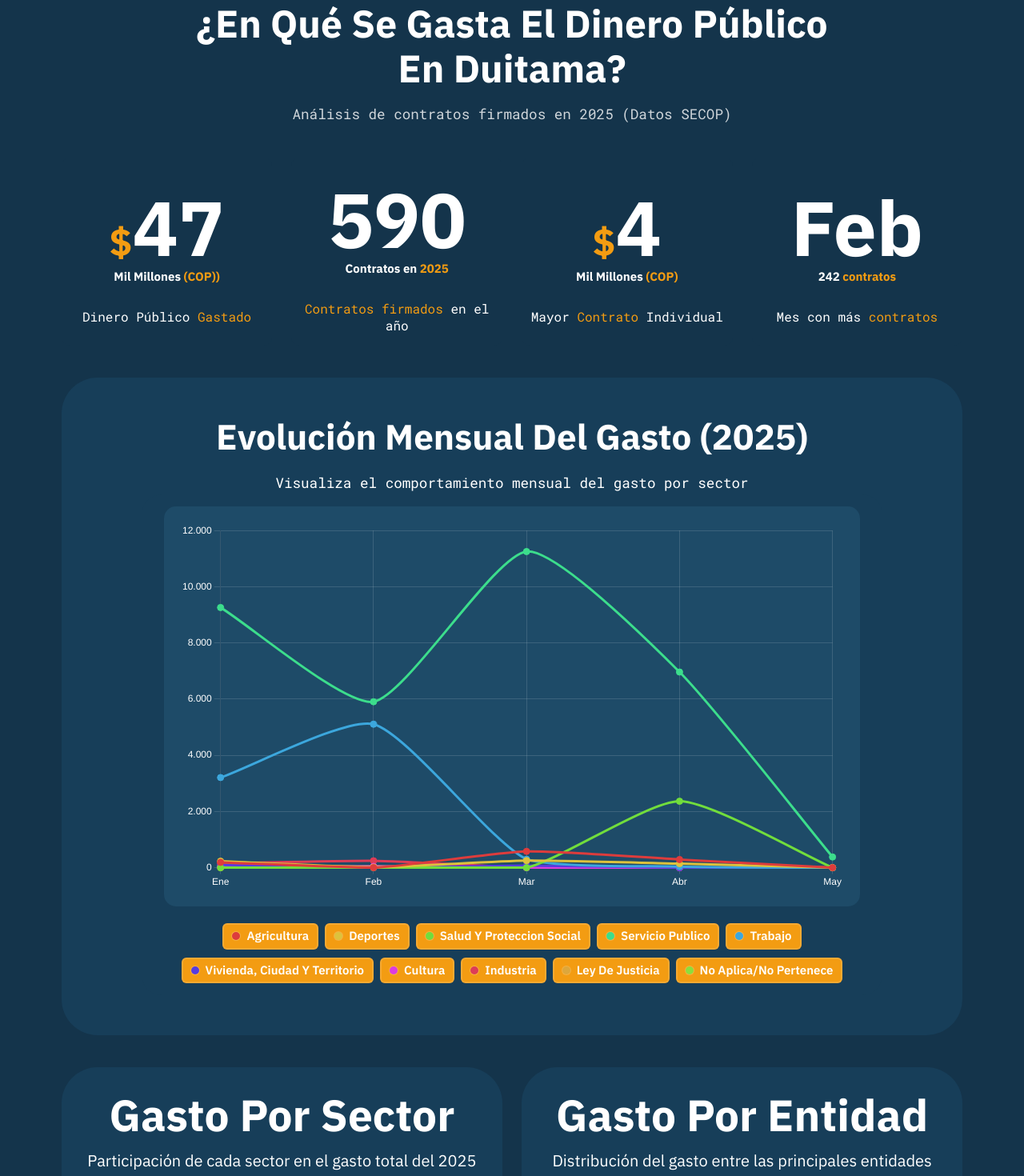
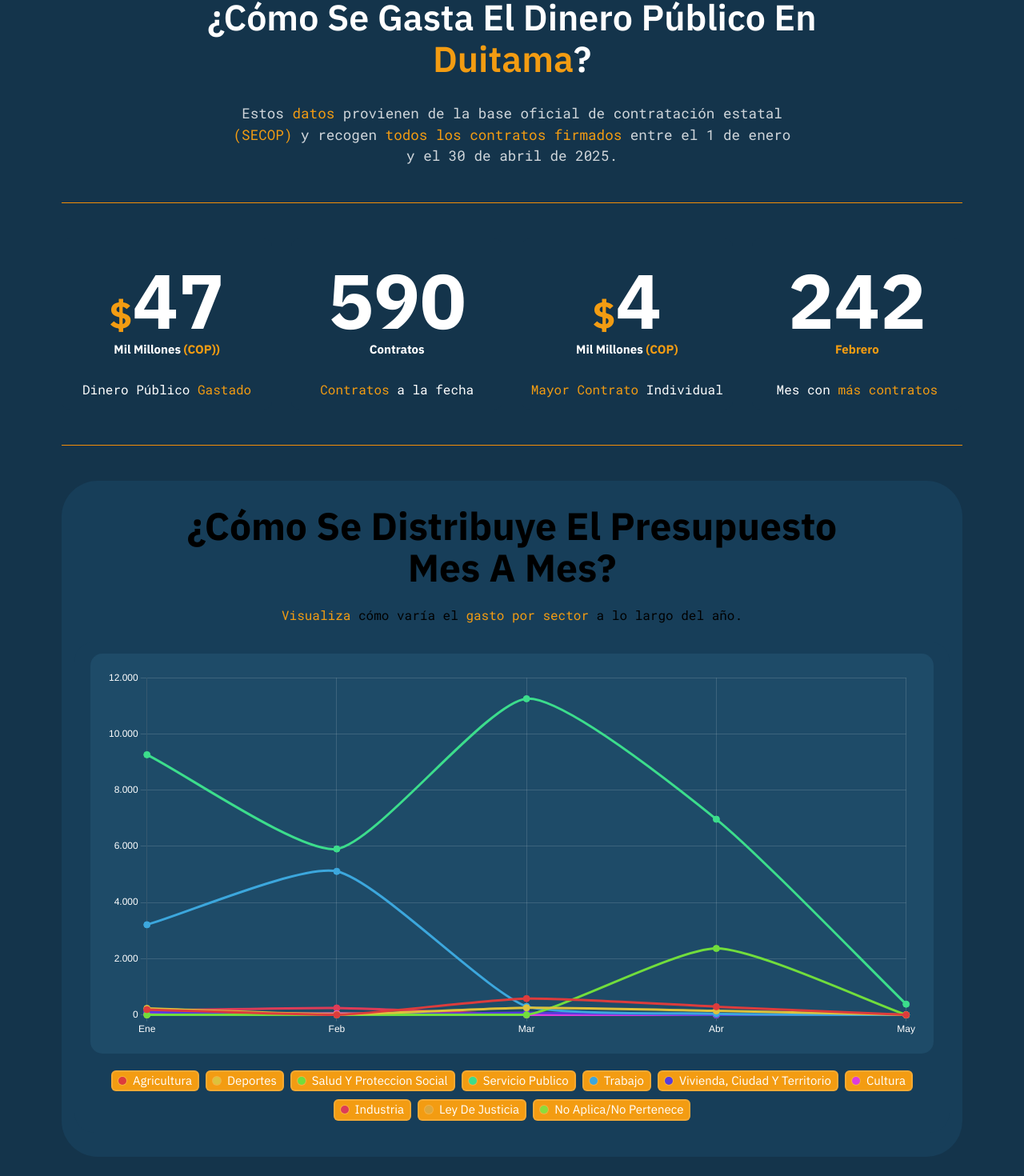
Before and after one commit to Meman123/tundata_repo, a Next.js app: page / in a window 1280 px wide. Shown: the part 866-2336 px from the top of the page at 80% size. Built offline with nearby package versions, Linux system fonts and the light colour scheme.

Commit message:
Tundata V0.0

```diff
--- a/app/globals.css
+++ b/app/globals.css
@@ -38,12 +38,18 @@ body {
   /* Colores */
   --Azul-Tundata: #14344b;
   --Naranja-Tundata: #f39c12;
-  --color-orange: var(--Naranja-Tundata);
-  --color-white: #ffffff;
   --Azul-Card-Tundata: #173e59;
-  --background: #ffffff;
-  --text: #000000;
+  --Azul-Fondo-Card-Tundata: #1e4b68;
 
+
+  /* Tamaños de Letras - Meman */
+  --Hero-h1: clamp(2.5rem, 3.5vw, 4rem);
+  --Hero-p: clamp(1.125rem, 1.25vw, 1.5rem);
+  --Seccion-h1: clamp(2.25rem, 3.5vw, 3.5rem); /* igual al diseño funcional */
+  --Seccion-p: clamp(0.9rem, 2.5vw, 1.1rem);
+
+  --Graph-h1: clamp(1.9rem, 4vw, 3rem);
+  --Graph-p: clamp(0.8rem, 1.7vw, 1rem);
   /* Espaciados */
   --space-xs: 0.01rem;
   --space-sm: 0.5rem;
@@ -68,6 +74,9 @@ body {
    @layer utilities {
     .bg-Naranja {
       background-color: var(--Naranja-Tundata); /* mejor usar variable */
+    }
+    .highlight {
+      color: var(--Naranja-Tundata);
     }
   }
 
--- a/components/Hero/Hero.module.css
+++ b/components/Hero/Hero.module.css
@@ -37,7 +37,7 @@
 
   /* Título */
   .title {
-    font-size: clamp(2.5rem, 3.5vw, 4rem); /* 40 px → 64 px */
+    font-size: var(--Hero-h1); /* 40 px → 64 px */
     line-height: 1.1;
     font-weight: 700;
     text-transform: capitalize;
@@ -45,7 +45,7 @@
 
   /* Subtítulo / párrafo */
   .subtitle {
-    font-size: clamp(1.125rem, 1.25vw, 1.5rem); /* 18 px → 24 px */
+    font-size: var(--Hero-p); /* 18 px → 24 px */
     line-height: 1.6;
     font-weight: 400;
     max-width: 40rem;               /* ≈ 768 px        */
--- a/components/Kpi/DonutEntidad.tsx
+++ b/components/Kpi/DonutEntidad.tsx
@@ -84,7 +84,7 @@ export default function DonutEntidad() {
       <div className={styles.radialtextoframe}>
         <b className={styles.h1Radial}>Gasto por Entidad</b>
         <div className={styles.pRadial}>
-          Distribución del gasto entre las principales entidades en 2025
+        Visualiza cómo se reparte el gasto público <span className={styles.highlight}>entre las distintas entidades</span>
         </div>
       </div>
 
--- a/components/Kpi/DonutSector.tsx
+++ b/components/Kpi/DonutSector.tsx
@@ -88,7 +88,7 @@ export default function DonutSector() {
       <div className={styles.radialtextoframe}>
         <b className={styles.h1Radial}>Gasto por Sector</b>
         <div className={styles.pRadial}>
-          Participación de cada sector en el gasto total del 2025
+        Visualiza cómo se reparte el gasto público <span className={styles.highlight}>entre los distintos sectores</span>
         </div>
       </div>
 
--- a/components/Kpi/Frame.module.css
+++ b/components/Kpi/Frame.module.css
@@ -8,9 +8,9 @@
     flex-direction: column;
     align-items: center;
     justify-content: center;
-    padding: 70px 6%;
+    padding: 4rem 6%;
     box-sizing: border-box;
-    gap: 40px;
+    gap: 24px;
     text-align: center;
   }
 
@@ -18,14 +18,13 @@
     display: flex;
     flex-direction: column;
     align-items: center;
-    gap: 16px; /* antes 12px */
-    padding-bottom: 0;
+    gap: 30px; /* antes 12px */
     padding: 0 13%;
   }
 
   .title {
-    font-size: clamp(2rem, 5vw, 3rem); /* antes 2.5–4 → ahora más fluido */
-    font-weight: 700;
+    font-size: var(--Seccion-h1); /* antes 2.5–4 → ahora más fluido */
+    font-weight: 600;
     color: #fff;
     line-height: 115%;
     text-transform: capitalize;
@@ -33,13 +32,14 @@
   }
 
   .subtitle {
-    font-size: clamp(0.9rem, 2.5vw, 1.1rem);
+    font-size: var(--Seccion-p);
     color: #ffffffcc;
     font-family: 'Roboto Mono', monospace;
-    line-height: 1.6;
-    max-width: 60ch;
-    text-wrap: balance;
+    line-height: 1.5;
+    max-width: 75ch;
+    text-wrap: normal;
     text-align: center;
+    padding: 0 5%;
   }
 
   .kpiGrid {
@@ -57,10 +57,33 @@
     .headerSection {
       padding: 0 5%;
     }
+
   }
 
   @media (min-width: 1500px) {
     .headerSection {
       padding: 0 20%;
     }
+    .frameParent {
+      padding: 7rem 6%;
+    }
   }
+
+    /* Palabras resaltadas en naranja */
+    .highlight {
+      color: var(--Naranja-Tundata);
+    }
+
+    .divisionLine {
+      width: 100%;
+      height: 1px;
+      background-color: #F48E07; /* amarillo Tundata */
+      margin: 20px 0; /* espacio arriba y abajo */
+    }
+
+    @media (max-width: 810px) {
+
+      .divisionLine {
+        margin: 2px 0;
+      }
+    }
--- a/components/Kpi/Frame.tsx
+++ b/components/Kpi/Frame.tsx
@@ -18,13 +18,16 @@ const Frame: NextPage = () => {
     <div className={styles.frameParent}>
       <div className={styles.headerSection}>
         <b className={styles.title}>
-          ¿En qué se gasta el dinero público en Duitama?
+          ¿Cómo se gasta el dinero público en <span className={styles.highlight}>Duitama</span>?
         </b>
         <div className={styles.subtitle}>
-          Análisis de contratos firmados en 2025 (Datos SECOP)
+        Estos <span className={styles.highlight}>datos</span> provienen de la base oficial
+        de contratación estatal <span className={styles.highlight}>(SECOP)</span> y recogen
+        <span className={styles.highlight}> todos los contratos firmados</span> entre el 1 de
+        enero y el 30 de abril de 2025.
         </div>
       </div>
-
+      <div className={styles.divisionLine}></div>
       <div className={styles.kpiGrid}>
         <Kpicard
           value={formatMillones(47277094723)}
@@ -34,24 +37,25 @@ const Frame: NextPage = () => {
         />
         <Kpicard
           value={590}
-          label={<>Contratos en  <span style={{ color: 'var(--Naranja-Tundata)' }}>2025</span></>}
-          description={<> <span style={{ color: 'var(--Naranja-Tundata)' }}>Contratos firmados </span>en el año </>}
+          label={<>Contratos</>}
+          description={<> <span style={{ color: 'var(--Naranja-Tundata)' }}>Contratos</span> a la fecha </>}
           showSymbol={false}
         />
         <Kpicard
           value={formatMillones(3803435028)}
           label={<>Mil Millones <span style={{ color: 'var(--Naranja-Tundata)' }}>(COP)</span></>}
-          description={<>Mayor <span style={{ color: 'var(--Naranja-Tundata)' }}>Contrato</span> Individual</>}
+          description={<><span style={{ color: 'var(--Naranja-Tundata)' }}>Mayor Contrato</span> Individual</>}
           showSymbol={true}
         />
         <Kpicard
-        value="Feb"
-        label={<>242 <span style={{ color: 'var(--Naranja-Tundata)' }}>contratos</span></>}
-        description={<>Mes con más <span style={{ color: 'var(--Naranja-Tundata)' }}>contratos</span></>}
+        value="242"
+        label={<><span style={{ color: 'var(--Naranja-Tundata)' }}>Febrero</span></>}
+        description={<>Mes con <span style={{ color: 'var(--Naranja-Tundata)' }}>más contratos</span></>}
         showSymbol={false}
         />
 
       </div>
+      <div className={styles.divisionLine}></div>
       <GraficaEvolucion />
       <RadialPair />
     </div>
--- a/components/Kpi/GraficaEvo.module.css
+++ b/components/Kpi/GraficaEvo.module.css
@@ -2,7 +2,7 @@
     width: 100%;
     border-radius: var(--br-26xl);
     background-color: var(--Azul-Card-Tundata);
-    padding: 40px 1rem;
+    padding: 30px 0.5rem;
     box-sizing: border-box;
     display: flex;
     flex-direction: column;
@@ -11,15 +11,15 @@
     font-family: var(--font-ibm-plex-sans);
   }
 
-  @media (min-width: 640px) {
+  @media (min-width: 765px) {
     .frameParent {
-      padding: 40px 2rem;
+      padding: 30px 1rem;
     }
   }
 
-  @media (min-width: 1024px) {
+  @media (min-width: 1440px) {
     .frameParent {
-      padding: 50px 100px;
+      padding: 30px 2rem;
     }
   }
 
@@ -29,18 +29,21 @@
     align-items: center;
     gap: 20px;
     text-align: center;
+    padding-bottom: 20px;
   }
 
   .title {
-    font-size: clamp(1.5rem, 4vw, 2.75rem);
+    font-size: var(--Graph-h1);
     line-height: 110%;
     text-transform: capitalize;
+    padding: 0 10%;
   }
 
   .subtitle {
-    font-size: clamp(0.5rem, 2.2vw, 1.1rem);
+    font-size: var(--Graph-p);
     line-height: 160%;
     font-family: 'Roboto Mono', monospace;
+    padding: 0 10%;
   }
 
   .rectangleParent {
@@ -59,13 +62,12 @@
     width: 100%;
     max-width: 100%;
     overflow-x: auto;
-    padding: 0 8px;
   }
 
   .chartInner {
     min-width: 600px; /* Tamaño mínimo visible en móvil */
     height: 350px;
-    background-color: #1e4b68;
+    background-color: var(--Azul-Fondo-Card-Tundata);
     border-radius: 15px;
     padding: 20px;
     box-sizing: border-box;
@@ -95,7 +97,7 @@
     padding: 0 8px;
   }
 
-  @media (max-width: 639px) {
+  @media (max-width: 770px) {
     .botonParent {
       overflow-x: auto;
       flex-wrap: nowrap;
@@ -115,28 +117,38 @@
   .boton {
     border: none;
     border-radius: 6px;
-    background-color: #f39c12cc;
+    background-color: transparent;
     color: white;
     font-size: 15px;
     line-height: 1.1;
     font-family: var(--font-ibm-plex-sans);
-    padding: 8px 12px;
+    padding: 5px 9px;
     cursor: pointer;
     transition: all 0.2s ease;
     white-space: nowrap;
     scroll-snap-align: start;
     text-transform: capitalize;
-    opacity: 0.8;
+    opacity: 1;
+    font-weight: 700;
+
+  }
+
+  @media (max-width: 770px) {
+    .boton {
+      padding: 4px 8px;
+      font-size: 13px;
+    }
 
   }
 
   .boton:hover {
     opacity: 1;
+    background-color: #c07e13;
   }
 
   .activo {
-    background-color: #f39c12;
-    font-weight: 600;
+    background-color: var(--Naranja-Tundata);
+    font-weight: 400;
     opacity: 1;
     box-shadow: 0 0 0 2px #fff2 inset;
   }
@@ -170,3 +182,7 @@
     max-width: 100%;
     display: block;
   }
+
+  .highlight {
+    color: var(--Naranja-Tundata);
+  }
--- a/components/Kpi/GraficaEvo.tsx
+++ b/components/Kpi/GraficaEvo.tsx
@@ -70,9 +70,9 @@ const GraficaEvolucion = () => {
   return (
     <div className={styles.frameParent}>
       <div className={styles.evolucionHeader}>
-        <b className={styles.title}>Evolución Mensual del Gasto (2025)</b>
+        <b className={styles.title}>¿Cómo se distribuye el presupuesto mes a mes?</b>
         <div className={styles.subtitle}>
-          Visualiza el comportamiento mensual del gasto por sector
+        <span className={styles.highlight}>Visualiza</span> cómo varía el <span className={styles.highlight}>gasto por sector</span> a lo largo del año.
         </div>
       </div>
 
--- a/components/Kpi/RadialCard.module.css
+++ b/components/Kpi/RadialCard.module.css
@@ -10,14 +10,11 @@
   flex-direction: column;
   align-items: center;
   justify-content: flex-start;
-  padding: 30px;
+  padding: 30px 0.5rem;
   box-sizing: border-box;
   gap: 10px;
   min-width: 320px;
   text-align: center;
-  font-size: 55px;
-  color: #fff;
-  font-family: 'IBM Plex Sans', sans-serif;
 }
 
 /* TEXTO ENCABEZADO */
@@ -27,7 +24,8 @@
   flex-direction: column;
   align-items: center;
   justify-content: flex-start;
-  gap: 10px;
+  gap: 20px;
+  padding-bottom: 20px;
 }
 
 .h1Radial {
@@ -35,6 +33,9 @@
   position: relative;
   line-height: 110%;
   text-transform: capitalize;
+  font-family: 'IBM Plex Sans', sans-serif;
+  font-size: var(--Graph-h1);
+  color: var(--color-white);
 }
 
 .pRadial {
@@ -42,14 +43,25 @@
   position: relative;
   font-size: 20px;
   line-height: 160%;
+
+  font-family: 'IBM Plex Sans', sans-serif;
+  font-size: var(--Graph-p);
+  color: var(--color-white);
 }
 
 /* CONTENEDOR GRÁFICA (cuadrado fluido) */
 .radialplaceholder {
-  align-self: stretch;
-  width: 100%;
+  align-self: center;
+  width: 70%;
   aspect-ratio: 1;
   overflow: hidden;
+
+}
+
+@media (max-width: 770px) {
+  .radialplaceholder {
+    width: 90%;
+  }
 }
 
 /* FORZAR CANVAS A LLENARLO TODO */
@@ -60,40 +72,76 @@
 
 /* CONTENEDOR DE BOTONES */
 .buttonsplaceholder {
-  align-self: stretch;
+  /*align-self: stretch;*/
   display: flex;
     flex-wrap: wrap;
     justify-content: center;
     gap: 8px;
+    row-gap: 10px;
+    max-width: 100%;
     margin-top: 16px;
-  padding: 0 12px; /* un pequeño padding lateral para móviles */
+    padding: 0 8px;
+}
+
+@media (max-width: 770px) {
+  .buttonsplaceholder {
+    overflow-x: auto;
+    flex-wrap: nowrap;
+    justify-content: flex-start;
+    scroll-snap-type: x mandatory;
+    -webkit-overflow-scrolling: touch;
+    padding: 0 1rem;
+    margin-left: -12px;
+    margin-right: -12px;
+  }
+
+  .buttonsplaceholder::-webkit-scrollbar {
+    display: none;
+  }
+
 }
 
 /* BOTONES DE LEYENDA */
 .legendButton {
-  background: #F48E07;
     border: none;
-  border-radius: 9999px;
-  padding: 6px 12px;
-  display: flex;
-  align-items: center;
-  gap: 6px;
-  font-size: 14px;
-  color: #fff;
+    border-radius: 6px;
+    background-color: var(--Naranja-Tundata);
+    color: white;
+    font-size: 15px;
+    line-height: 1.1;
+    font-family: var(--font-ibm-plex-sans);
+    padding: 5px 9px;
     cursor: pointer;
-  transition: opacity 0.2s;
+    transition: all 0.2s ease;
+    white-space: nowrap;
+    scroll-snap-align: start;
+    text-transform: capitalize;
+    opacity: 1;
+    font-weight: 400;
+}
+
+@media (max-width: 770px) {
+  .legendButton {
+    padding: 4px 8px;
+    font-size: 13px;
+  }
+
 }
 
 .legendButton.disabled {
-  opacity: 0.4;
+  opacity: 1;
+  background-color: transparent;
+  font-weight: 700;
 }
 
 /* PUNTITO DE COLOR EN CADA BOTÓN */
 .legendDot {
-  width: 12px;
-  height: 12px;
-  border-radius: 2px;
-  flex-shrink: 0;
+    width: 10px;
+    height: 10px;
+    border-radius: 50%;
+    display: inline-block;
+    margin-right: 8px;
+    box-shadow: 0 0 0 1px #fff3;
 }
 
 /* AJUSTES PARA MÓVIL */
@@ -105,10 +153,14 @@
   }
   .legendButton {
     padding: 4px 8px;
-    font-size: 12px;
+    font-size: 13px;
   }
   .legendDot {
-    width: 10px;
-    height: 10px;
+    width: 8px;
+    height: 8px;
   }
 }
+
+.highlight {
+  color: var(--Naranja-Tundata);
+}
```
Lines whose indentation alone changed are shown as unchanged.
